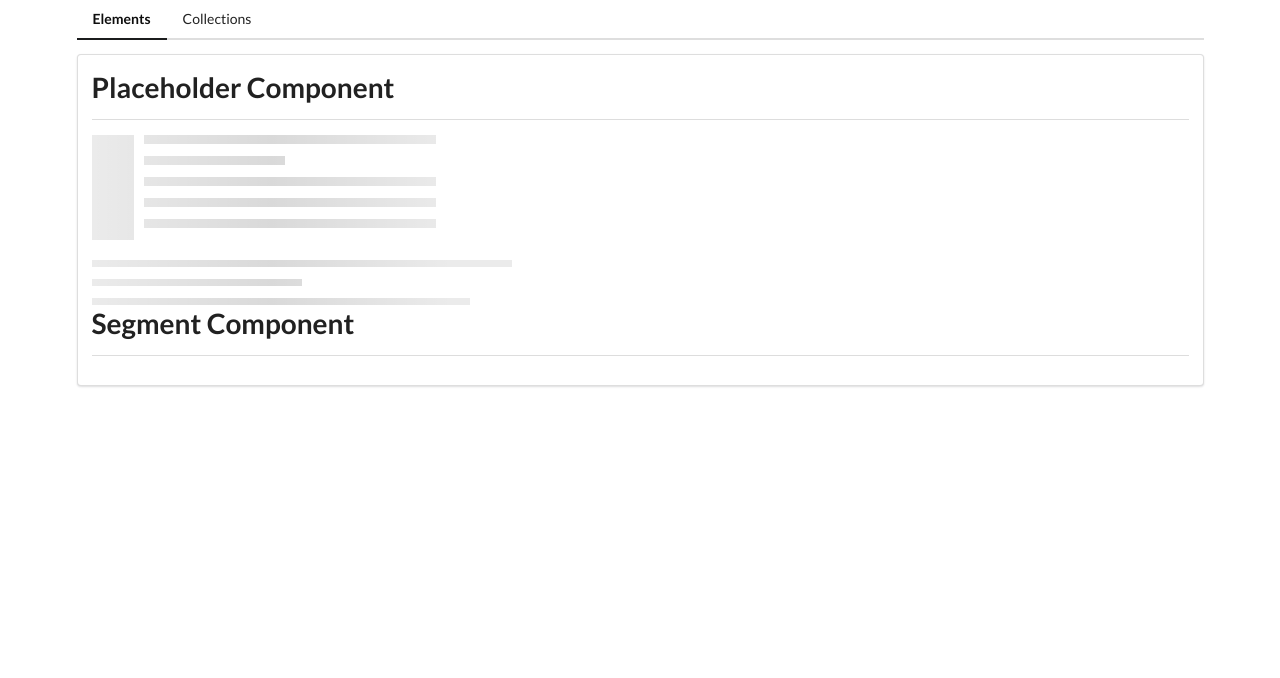
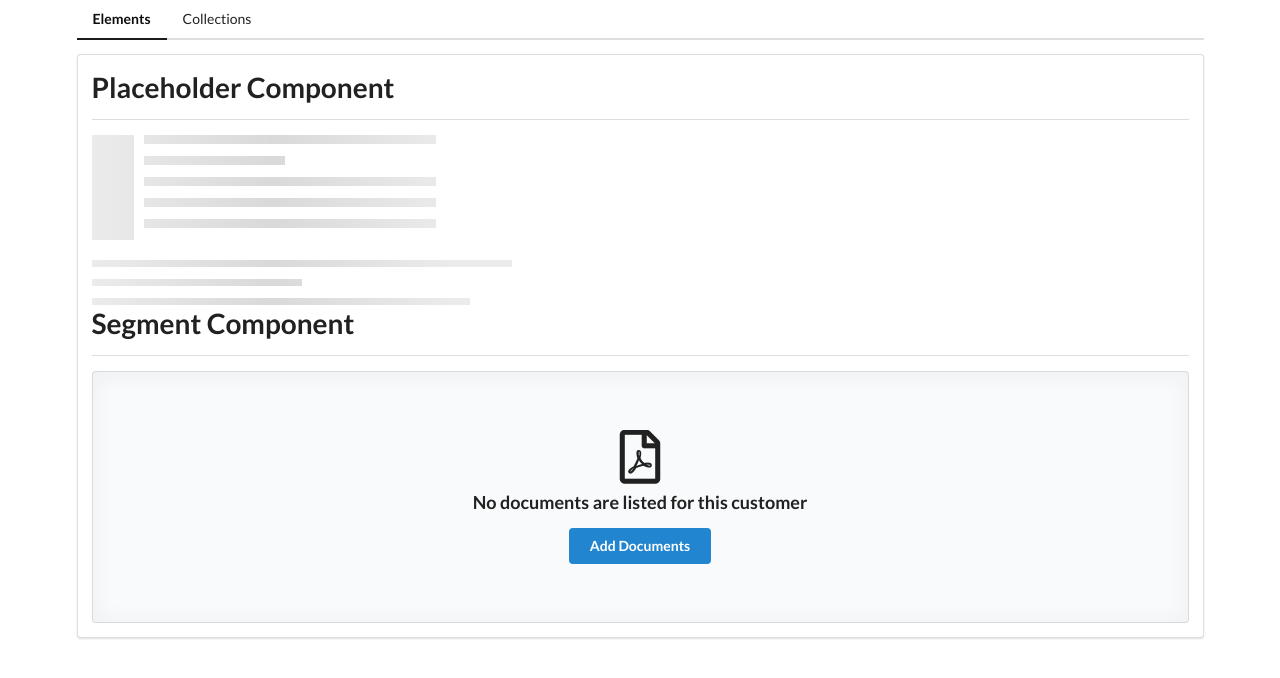
Before and after one commit to evgeniyp92/angular-learning, an Angular app in the folder comps-no-standalone/: page /elements in a window 1280 px wide. Shown: the top 678 px of the page. Built offline with nearby package versions, Linux system fonts and the light colour scheme.

Commit message:
template out segment

```diff
--- a/comps-no-standalone/src/app/elements/elements-home/elements-home.component.html
+++ b/comps-no-standalone/src/app/elements/elements-home/elements-home.component.html
@@ -2,3 +2,4 @@
 <app-placeholder></app-placeholder>
 
 <app-divider>Segment Component</app-divider>
+<app-segment></app-segment>
--- a/comps-no-standalone/src/app/elements/segment/segment.component.html
+++ b/comps-no-standalone/src/app/elements/segment/segment.component.html
@@ -1 +1,7 @@
-<p>segment works!</p>
+<div class="ui placeholder segment">
+  <div class="ui icon header">
+    <i class="pdf file outline icon"></i> No documents are listed for this
+    customer
+  </div>
+  <button class="ui primary button">Add Documents</button>
+</div>
```
